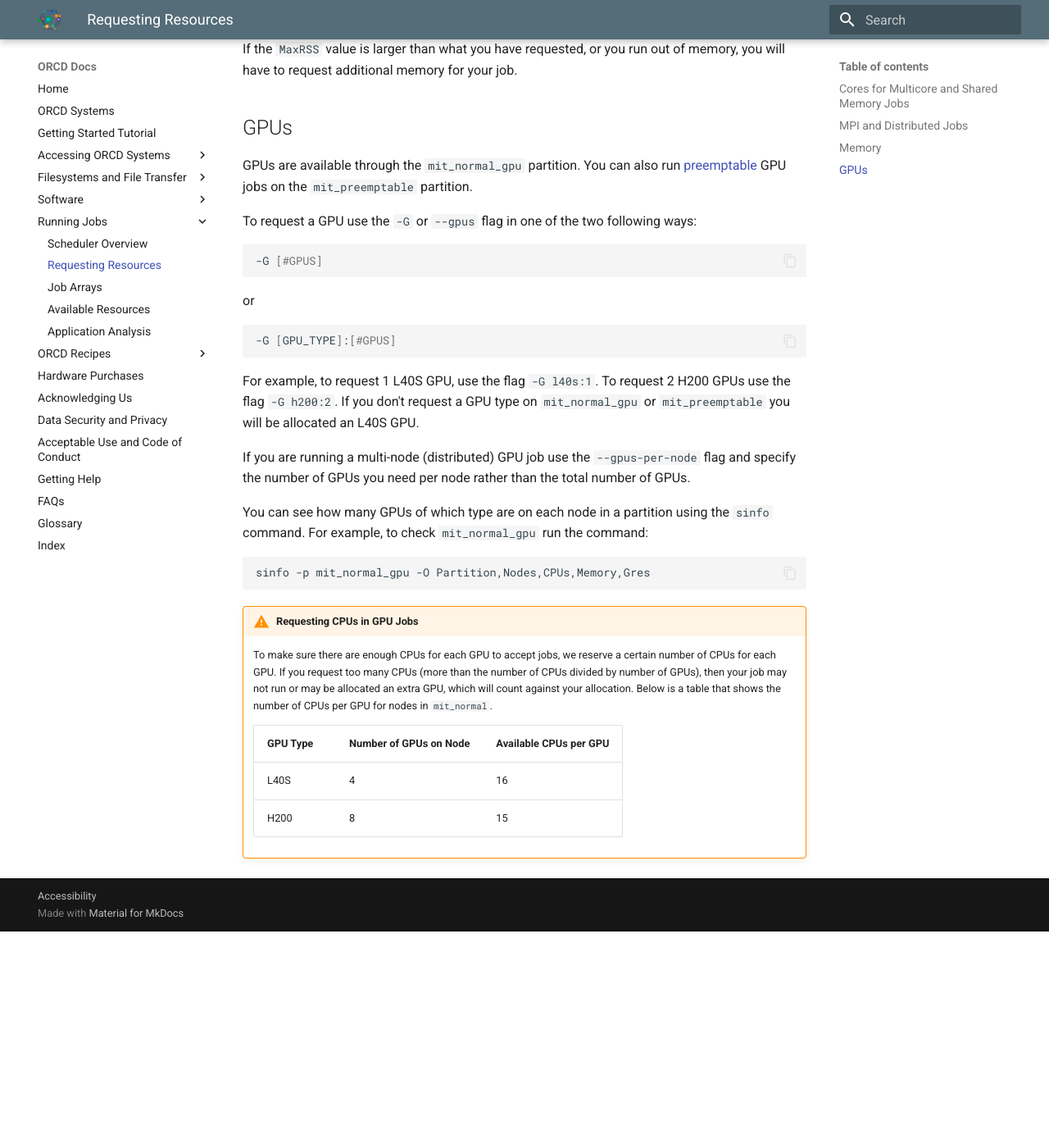
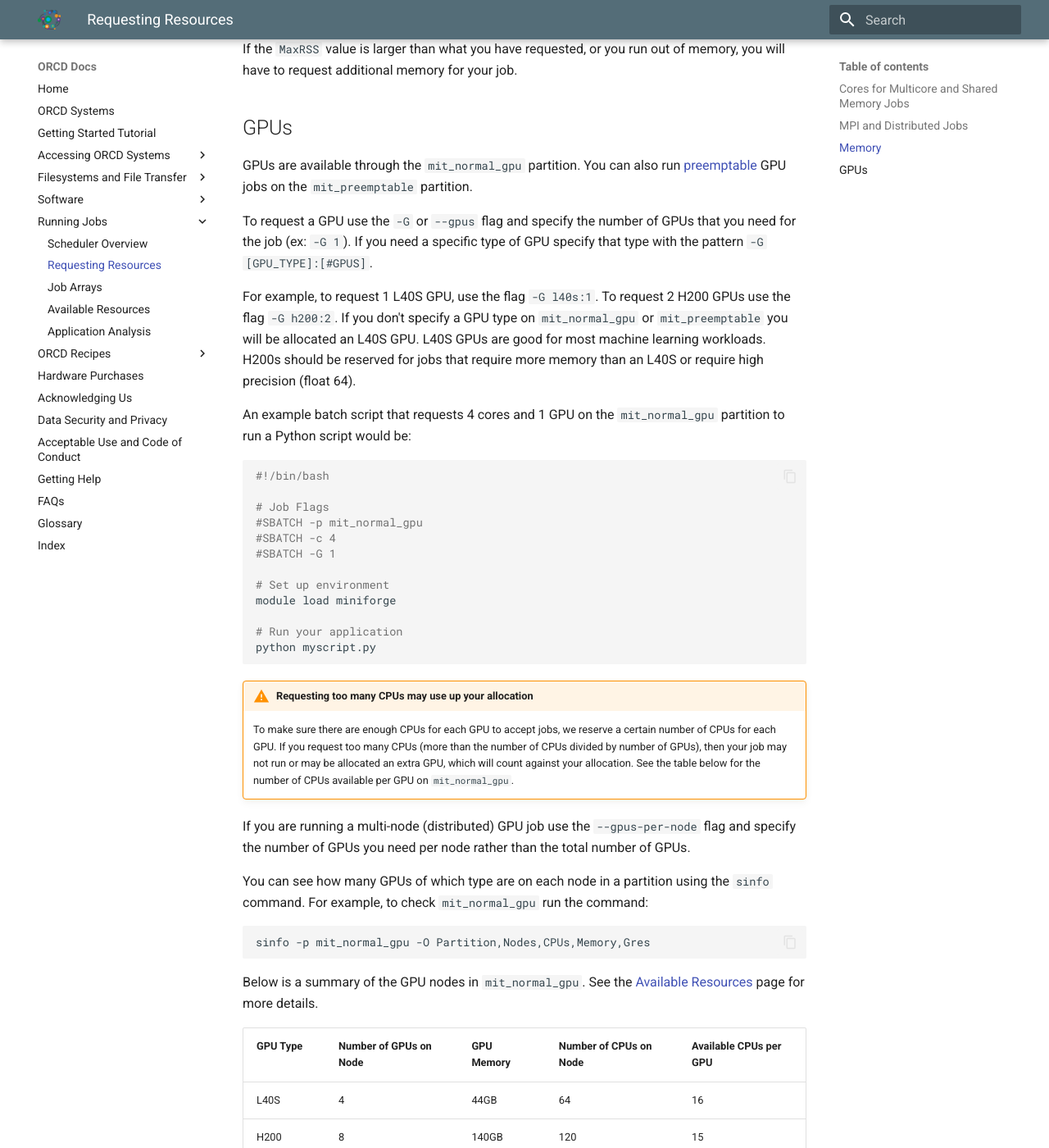
Before and after one commit to mit-orcd/orcd-docs-edit, an MkDocs documentation site: the page built from docs/running-jobs/requesting-resources.md, in a window 1280 px wide and 1400 px high, scrolled down 2950 px. Shown: the whole window at 82% size. Built offline with MkDocs 1.6.1 and Material for MkDocs 9.7.7, drawn with Linux system fonts in a browser that asks for light colours; before the commit the page ends 4086 px from its top, so only the background shows below that.

Commit message:
rewording gpu section

````diff
--- a/docs/running-jobs/requesting-resources.md
+++ b/docs/running-jobs/requesting-resources.md
@@ -118,20 +118,29 @@ If the `MaxRSS` value is larger than what you have requested, or you run out of
 
 GPUs are available through the `mit_normal_gpu` partition. You can also run [preemptable](./overview.md#preemptable-jobs) GPU jobs on the `mit_preemptable` partition.
 
-To request a GPU use the `-G` or `--gpus` flag in one of the two following ways:
+To request a GPU use the `-G` or `--gpus` flag and specify the number of GPUs that you need for the job (ex: `-G 1`). If you need a specific type of GPU specify that type with the pattern `-G [GPU_TYPE]:[#GPUS]`.
+
+For example, to request 1 L40S GPU, use  the flag `-G l40s:1`. To request 2 H200 GPUs use the flag `-G h200:2`. If you don't specify a GPU type on `mit_normal_gpu` or `mit_preemptable` you will be allocated an L40S GPU. L40S GPUs are good for most machine learning workloads. H200s should be reserved for jobs that require more memory than an L40S or require high precision (float 64).
+
+An example batch script that requests 4 cores and 1 GPU on the `mit_normal_gpu` partition to run a Python script would be:
 
 ```bash
--G [#GPUS]
+#!/bin/bash
+
+# Job Flags
+#SBATCH -p mit_normal_gpu
+#SBATCH -c 4
+#SBATCH -G 1
+
+# Set up environment
+module load miniforge
+
+# Run your application
+python myscript.py
 ```
 
-or
-
-```bash
--G [GPU_TYPE]:[#GPUS]
-```
-
-
-For example, to request 1 L40S GPU, use  the flag `-G l40s:1`. To request 2 H200 GPUs use the flag `-G h200:2`. If you don't request a GPU type on `mit_normal_gpu` or `mit_preemptable` you will be allocated an L40S GPU.
+!!! warning "Requesting too many CPUs may use up your allocation"
+    To make sure there are enough CPUs for each GPU to accept jobs, we reserve a certain number of CPUs for each GPU. If you request too many CPUs (more than the number of CPUs divided by number of GPUs), then your job may not run or may be allocated an extra GPU, which will count against your allocation. See the table below for the number of CPUs available per GPU on `mit_normal_gpu`.
 
 If you are running a multi-node (distributed) GPU job use the `--gpus-per-node` flag and specify the number of GPUs you need per node rather than the total number of GPUs.
 
@@ -141,10 +150,9 @@ You can see how many GPUs of which type are on each node in a partition using th
 sinfo -p mit_normal_gpu -O Partition,Nodes,CPUs,Memory,Gres
 ```
 
-!!! warning "Requesting CPUs in GPU Jobs"
-    To make sure there are enough CPUs for each GPU to accept jobs, we reserve a certain number of CPUs for each GPU. If you request too many CPUs (more than the number of CPUs divided by number of GPUs), then your job may not run or may be allocated an extra GPU, which will count against your allocation. Below is a table that shows the number of CPUs per GPU for nodes in `mit_normal`.
+Below is a summary of the GPU nodes in `mit_normal_gpu`. See the [Available Resources](available-resources.md#mit_normal_gpu) page for more details.
 
-    | GPU Type| Number of GPUs on Node | Available CPUs per GPU |
-    | ----------- | ----------- |----------- |
-    | L40S | 4 | 16 |
-    | H200 | 8 | 15 |
+| GPU Type| Number of GPUs on Node | GPU Memory | Number of CPUs on Node |Available CPUs per GPU |
+| ----------- | ----------- | ----------- | ----------- |----------- |
+| L40S | 4 | 44GB | 64 | 16 |
+| H200 | 8 | 140GB | 120 | 15 |
````
